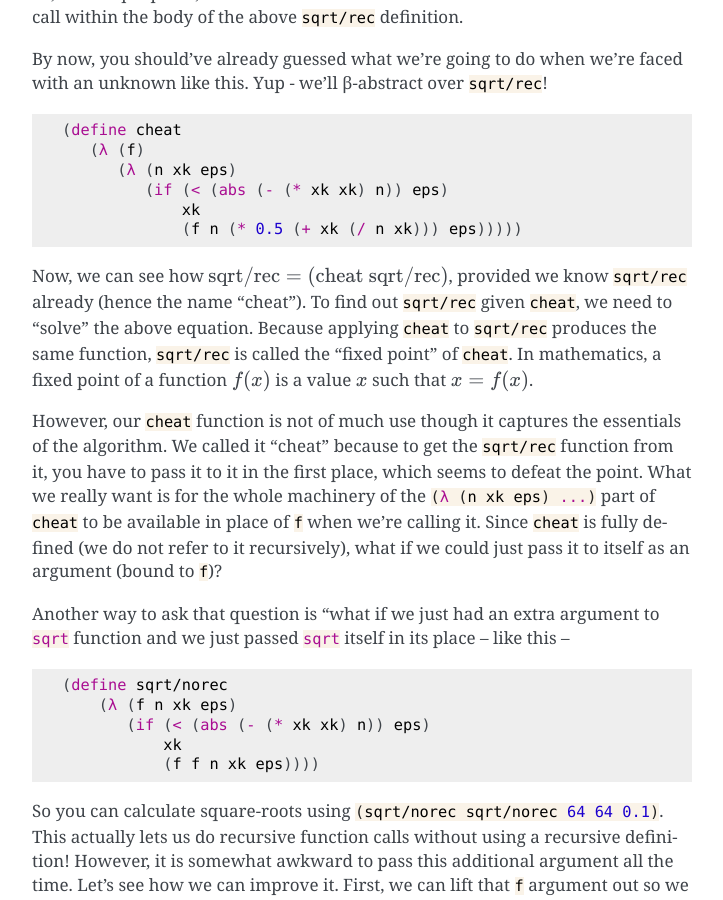
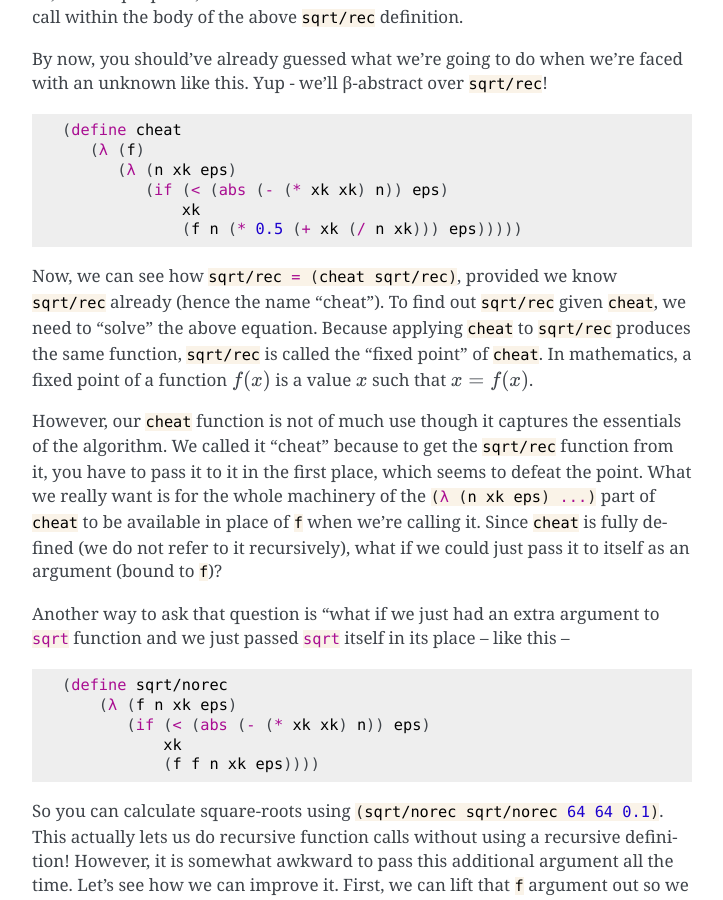
Before and after one commit to kreauniv/comp308, a Sphinx documentation site: the page built from source/lambda.rst, in a window 1280 px wide and 900 px high, scrolled down 11593 px. Shown: the whole window, without its empty margins (388-1111 px from the left). Built offline with Sphinx 7.4.7, drawn with Linux system fonts in a browser that asks for light colours.

Commit message:
Fixed PDF rendering

```diff
--- a/source/conf.py
+++ b/source/conf.py
@@ -34,7 +34,8 @@ extensions = [
     'sphinx.ext.todo',
     'sphinx.ext.mathjax',
     'sphinx.ext.viewcode',
-    'sphinx.ext.autosectionlabel'
+    'sphinx.ext.autosectionlabel',
+    'rst2pdf.pdfbuilder'
 ]
 
 # Add any paths that contain templates here, relative to this directory.
@@ -68,6 +69,23 @@ pygments_style = 'xcode'
 todo_include_todos = True
 
 latex_engine = 'xelatex'
+latex_elements = {
+    'fontpkg': r'''
+\setmainfont{DejaVu Serif}
+\setsansfont{DejaVu Sans}
+\setmonofont{DejaVu Sans Mono}
+''',
+    'preamble': r'''
+\usepackage[titles]{tocloft}
+\cftsetpnumwidth {1.25cm}\cftsetrmarg{1.5cm}
+\setlength{\cftchapnumwidth}{0.75cm}
+\setlength{\cftsecindent}{\cftchapnumwidth}
+\setlength{\cftsecnumwidth}{1.25cm}
+''',
+    'fncychap': r'\usepackage[Bjornstrup]{fncychap}',
+    'printindex': r'\footnotesize\raggedright\printindex',
+}
+latex_show_urls = 'footnote'
 latex_extensions = {
         'papersize': 'a4paper'
         }
@@ -81,3 +99,5 @@ rst_prolog = """
 numfig = True
 
 exclude_patterns = ['excluded/*']
+
+pdf_documents = [('index', u'rst2pdf', u'Sample rst2pdf doc', u'Srikumar K. S.'),]
--- a/source/lambda.rst
+++ b/source/lambda.rst
@@ -592,13 +592,12 @@ with an unknown like this. Yup - we'll β-abstract over :rkt:`sqrt/rec`!
                  xk
                  (f n (* 0.5 (+ xk (/ n xk))) eps)))))
 
-Now, we can see how :math:`\text{sqrt/rec} = (\text{cheat}\ \text{sqrt/rec})`,
-provided we know :rkt:`sqrt/rec` already (hence the name "cheat"). To find
-out :rkt:`sqrt/rec` given :rkt:`cheat`, we need to "solve" the above equation.
-Because applying :rkt:`cheat` to :rkt:`sqrt/rec` produces the same function,
-:rkt:`sqrt/rec` is called the "fixed point" of :rkt:`cheat`. In mathematics,
-a fixed point of a function :math:`f(x)` is a value :math:`x` such that
-:math:`x = f(x)`.
+Now, we can see how :rkt:`sqrt/rec = (cheat sqrt/rec)`, provided we know
+:rkt:`sqrt/rec` already (hence the name "cheat"). To find out :rkt:`sqrt/rec`
+given :rkt:`cheat`, we need to "solve" the above equation. Because applying
+:rkt:`cheat` to :rkt:`sqrt/rec` produces the same function, :rkt:`sqrt/rec` is
+called the "fixed point" of :rkt:`cheat`. In mathematics, a fixed point of a
+function :math:`f(x)` is a value :math:`x` such that :math:`x = f(x)`.
 
 However, our :rkt:`cheat` function is not of much use though it captures the
 essentials of the algorithm. We called it "cheat" because to get the
--- a/source/mutations.rst
+++ b/source/mutations.rst
@@ -398,8 +398,8 @@ for such numbers in terms of 6 states as follows --
 
 ``[DIGIT-AFTER-DECIMAL-PT]``
     If the next character is a decimal digit
-    :math:`d`, we update :math:`D \leftarrow D+1` and update :math:`N \leftarrow
-    N+\text{value}(d)\times 10^{-D}`, and move to state
+    :math:`d`, we update :math:`D \leftarrow D+1` and update
+    :math:`N \leftarrow N+\text{value}(d)\times 10^{-D}`, and move to state
     ``[DIGIT-AFTER-DECIMAL-PT]``. If the next character is anything other than a
     decimal digit, we return the character to the stream and move to the
     ``[DECIMAL-NUMBER-COMPLETE]`` state.
```
